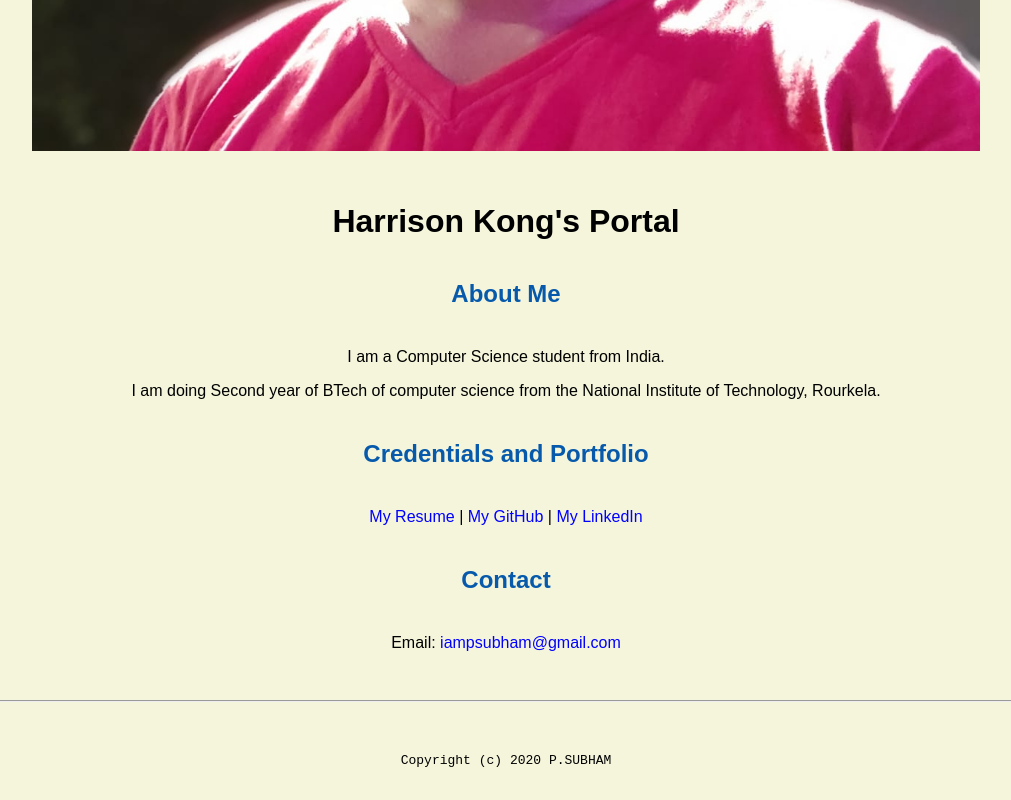
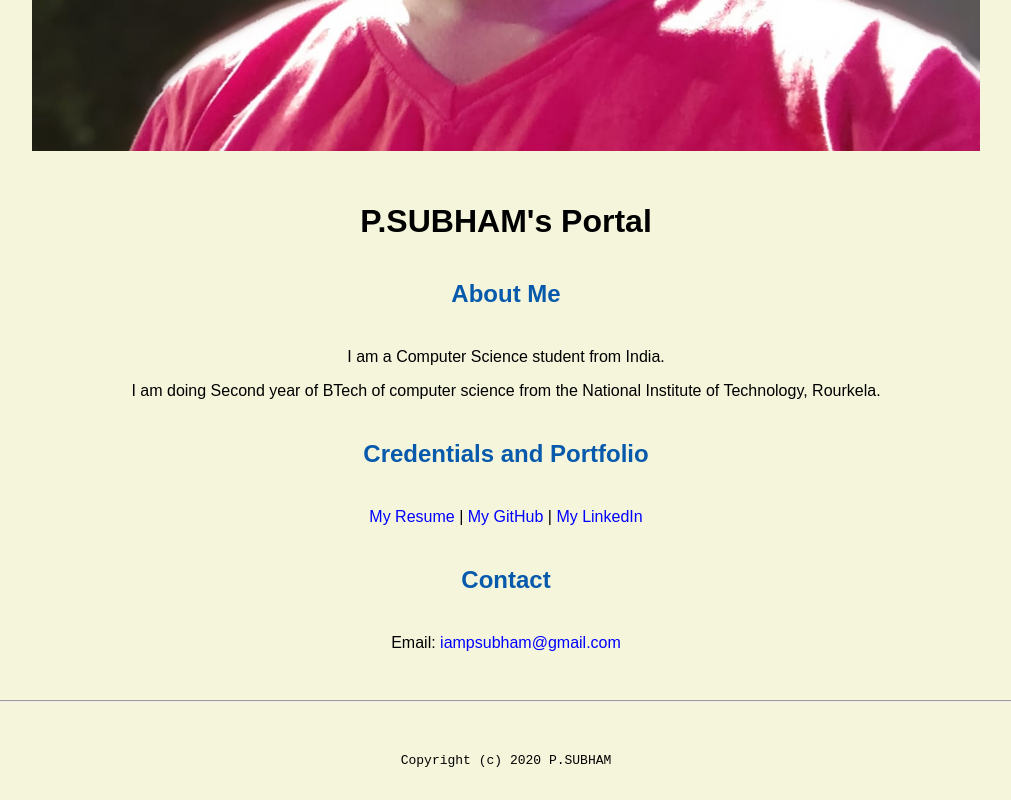
Before and after one commit to P-SUBHAM/portfoliomark1, a plain HTML site: page index.html in a window 1280 px wide. Shown: the part 804-1604 px from the top of the page, without its empty margins (134-1145 px from the left). Drawn offline with Linux system fonts and the light colour scheme.

Commit message:
Update index.html

```diff
--- a/index.html
+++ b/index.html
@@ -5,17 +5,17 @@
 <html lang="en">
 
   <header>
-    <title>Harrison Kong's Portal</title>
+    <title>P.SUBHAM's Portal</title>
     <link rel="stylesheet" href="css/master.css">
     <link rel="FaviconIcon" href="favicon.ico" type="image/x-icon">
     <link rel="shortcut" href="favicon.ico" type="image/x-icon">
     <meta name="viewport" content="widht=device-width, initial-scale=1, shrink-to-fit=no">
-    <meta name="name" content="Harrison Kong's Portal">
+    <meta name="name" content="P.SUBHAM's Portal">
     <meta name="robots" content="noindex, nofollow">
   </header>
   <body>
     <img src="images/pic.jpeg" width="75%" alt="banner">
-    <h1>Harrison Kong's Portal</h1>
+    <h1>P.SUBHAM's Portal</h1>
     <h2>About Me</h2>
     <p>I am a Computer Science student from India.</p>
     <p>I am doing Second year of BTech of computer science from the National Institute of Technology, Rourkela.</p>
```
